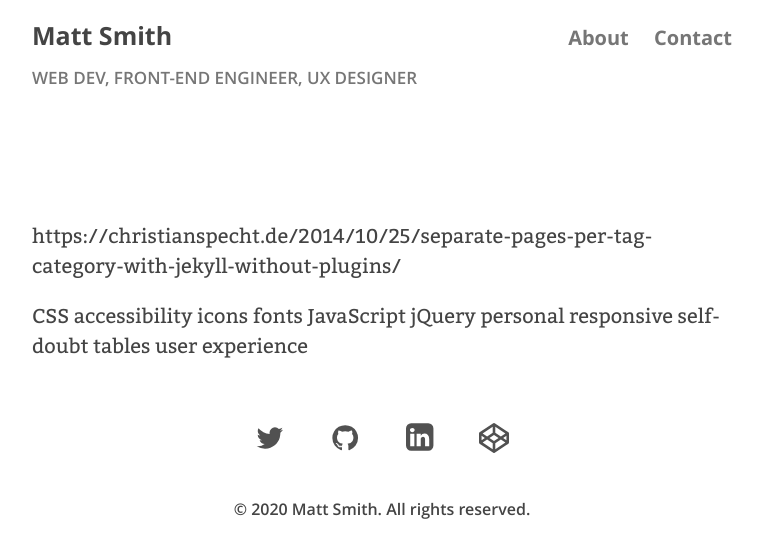
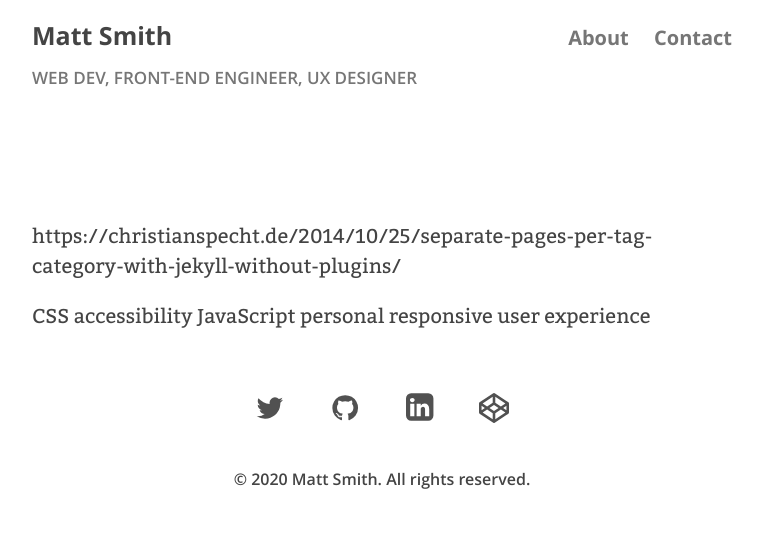
Before and after one commit to AllThingsSmitty/allthingssmitty.github.io, a Jekyll site: the page built from tags/tag-list.md, in a window 1280 px wide. Shown: the top 558 px of the page, without its empty margins (258-1021 px from the left). Built offline with Jekyll 4.4.1, drawn with Linux system fonts in a browser that asks for light colours; our own code applies the rules of GitHub Pages for plain Markdown files; comment, search, counter and statistics services are not loaded.

Commit message:
Clean up tags

```diff
--- a/tags/icon+fonts/index.html
+++ /dev/null
@@ -1,5 +0,0 @@
----
-layout: tags
-tag: 'icon fonts'
-title: Tags
----
--- a/tags/jquery/index.html
+++ /dev/null
@@ -1,5 +0,0 @@
----
-layout: tags
-tag: jQuery
-title: Tags
----
--- a/tags/self-doubt/index.html
+++ /dev/null
@@ -1,5 +0,0 @@
----
-layout: tags
-tag: self-doubt
-title: Tags
----
--- a/tags/tag-list.md
+++ b/tags/tag-list.md
@@ -2,11 +2,7 @@ https://christianspecht.de/2014/10/25/separate-pages-per-tag-category-with-jekyl
 
 CSS
 accessibility
-icons fonts
 JavaScript
-jQuery
 personal
 responsive
-self-doubt
-tables
 user experience
--- a/tags/type/index.html
+++ /dev/null
@@ -1,5 +0,0 @@
----
-layout: tags
-tag: type
-title: Tags
----
```
Also changed, not shown: _posts/2016-09-12-checking-if-font-awesome-loaded.md (+1 -1 lines), _posts/2016-12-05-flexible-type-using-root.md (+1 -1 lines).
